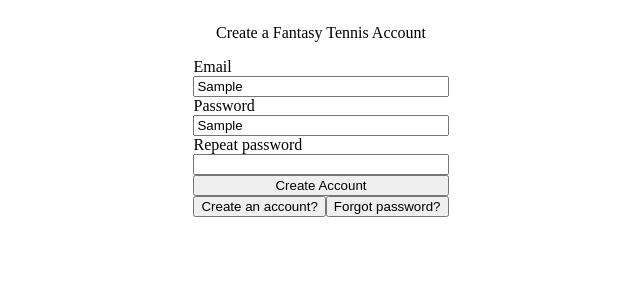
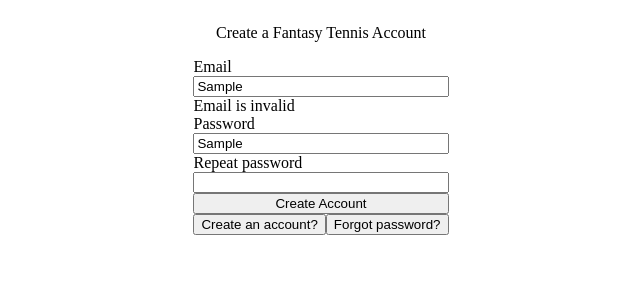
Before and after one commit to AlexCadigan/FantasyTennis, a React (Create React App) app in the folder client/: page / in a window 1280 px wide. Both pictures are taken after typing "Sample", "Sample" into the empty fields and a click on the button "Create an account?". Shown: the top 300 px of the page, without its empty margins (319-959 px from the left). Built offline with nearby package versions, Linux system fonts and the light colour scheme.

Commit message:
Show validation message for invalid email

```diff
--- a/client/src/components/LoginPage/LoginPage.tsx
+++ b/client/src/components/LoginPage/LoginPage.tsx
@@ -35,6 +35,7 @@ interface IProps {}
  */
 interface IState {
 	emailValue: string; // User-entered email address
+	emailValidation: string; // Message shown when email is invalid
 	passwordValue: string; // User-entered password
 	repeatPasswordValue: string; // Repeat password entered by user
 	signIn: boolean; // True if in sign in mode, false if in sign up mode
@@ -54,6 +55,7 @@ export default class LoginPage extends React.Component<IProps, IState> {
 		// Initialize state
 		this.state = {
 			emailValue: "",
+			emailValidation: "",
 			passwordValue: "",
 			repeatPasswordValue: "",
 			signIn: true
@@ -85,7 +87,15 @@ export default class LoginPage extends React.Component<IProps, IState> {
 						onBlur={this.onEmailBlur}
 						onChange={this.onEmailChange}
 					></input>
-					<label className={ClassNames.noDisp}></label>
+					<label
+						className={
+							this.state.emailValidation == ""
+								? ClassNames.noDisp
+								: ""
+						}
+					>
+						{this.state.emailValidation}
+					</label>
 					<label htmlFor={ElementIDs.password}>
 						{resx.login.passwordLabel}
 					</label>
@@ -167,7 +177,10 @@ export default class LoginPage extends React.Component<IProps, IState> {
 	 * Called when the email input field loses focus.
 	 */
 	private onEmailBlur = (): void => {
-		this.isValidEmail();
+		const validationMessage = this.isValidEmail() ? "" : "Email is invalid";
+		this.setState({
+			emailValidation: validationMessage
+		});
 	};
 
 	//#region Button handlers
@@ -212,8 +225,13 @@ export default class LoginPage extends React.Component<IProps, IState> {
 
 	//#region Validation
 
+	/**
+	 * Determines if the email address is valid.
+	 * @returns {boolean} True if the email address is valid, false if it's invalid.
+	 */
 	private isValidEmail(): boolean {
-		return false;
+		const validEmailRegex = /^[^\s@]+@[^\s@]+\.[^\s@]+$/;
+		return validEmailRegex.test(this.state.emailValue);
 	}
 
 	//#endregion
```
